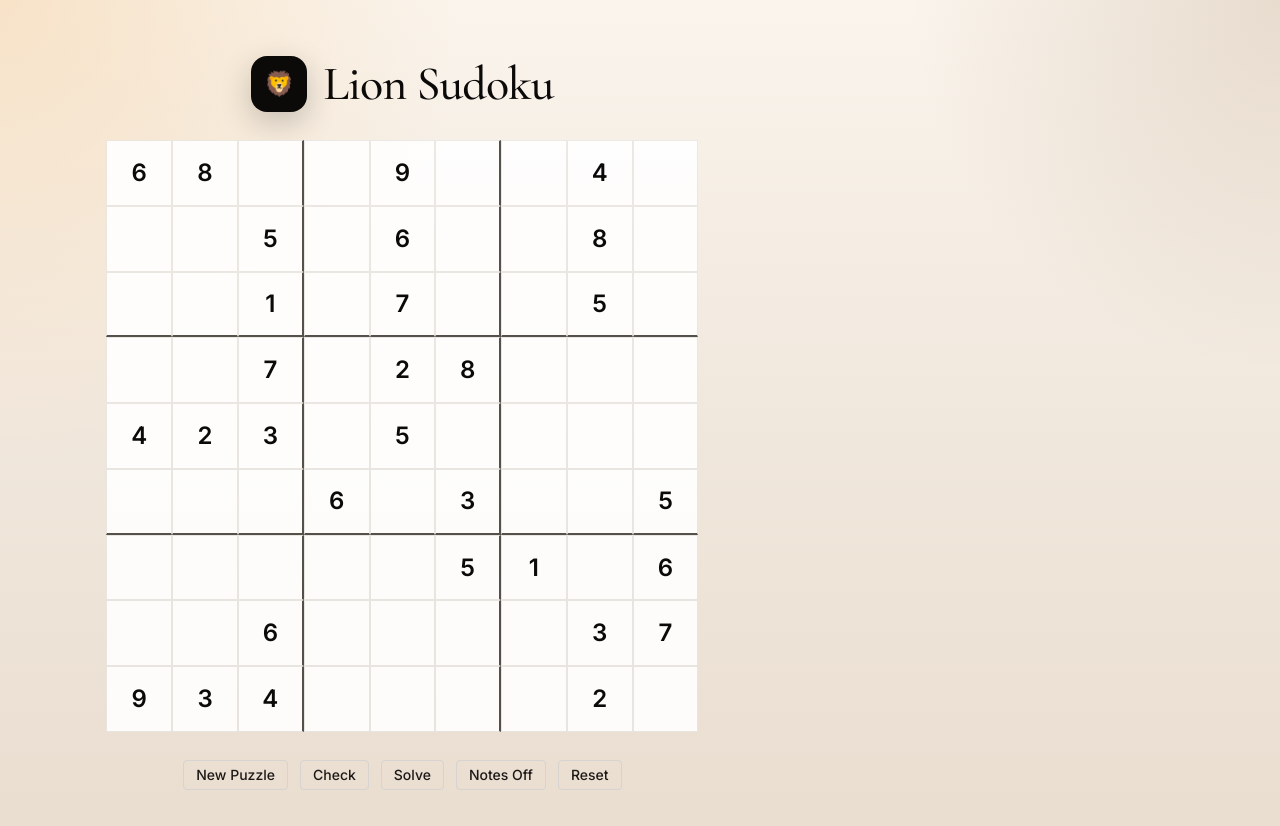
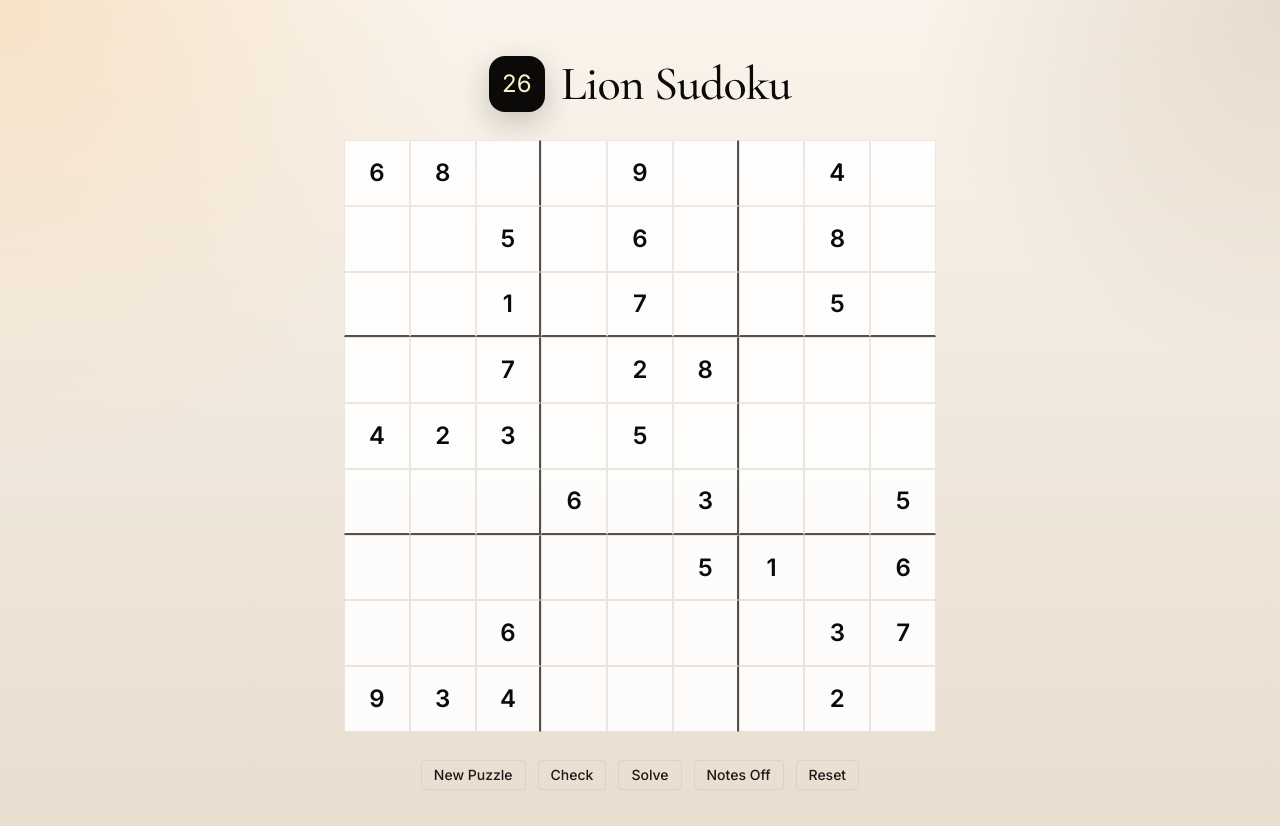
Before and after one commit to lionelpt/Lion-Sudoku, a React (Vite) app: page / in a window 1280 px wide. Shown: the top 826 px of the page. Built offline with nearby package versions, Linux system fonts and the light colour scheme.

Commit message:
Refactor code structure for improved readability and maintainability

```diff
--- a/src/app/App.tsx
+++ b/src/app/App.tsx
@@ -230,9 +230,7 @@ export default function App() {
       // Check if puzzle is complete
       const isFilled = newBoard.every(row => row.every(cell => cell !== 0));
       const isCorrect = JSON.stringify(newBoard) === JSON.stringify(solution);
-      if (isFilled && isCorrect) {
-        setIsComplete(true);
-      }
+      setIsComplete(isFilled && isCorrect);
     }
   };
 
@@ -264,6 +262,10 @@ export default function App() {
       }
     }
     setErrors(newErrors);
+
+    const isFilled = board.every(row => row.every(cell => cell !== 0));
+    const isCorrect = newErrors.size === 0 && isFilled && JSON.stringify(board) === JSON.stringify(solution);
+    setIsComplete(isCorrect);
   };
 
   const solvePuzzle = () => {
@@ -290,12 +292,12 @@ export default function App() {
     >
       {/* Background blur elements removed to prevent flicker on some GPUs */}
 
-      <div className="mx-auto grid w-full max-w-6xl gap-6 lg:grid-cols-[minmax(0,1.2fr)_minmax(320px,0.8fr)] lg:items-start">
-        <section className="rounded-[2rem] p-4 sm:p-6 lg:p-8">
+      <div className="mx-auto grid w-full max-w-6xl gap-6 justify-center">
+        <section className="mx-auto w-full max-w-3xl rounded-[2rem] p-4 sm:p-6 lg:p-8">
           <div className="mb-6 flex flex-col items-center gap-4 text-center">
             <div className="flex items-center gap-4">
               <div className="flex h-14 w-14 items-center justify-center rounded-2xl bg-stone-950 text-2xl text-amber-100 shadow-[0_10px_30px_rgba(29,26,23,0.22)]">
-                🦁
+                26
               </div>
               <div>
                 <h1 className="text-4xl text-stone-950 sm:text-5xl">Lion Sudoku</h1>
```
Also changed, not shown: 4 other files (tests, documents, lock files or other folders).
